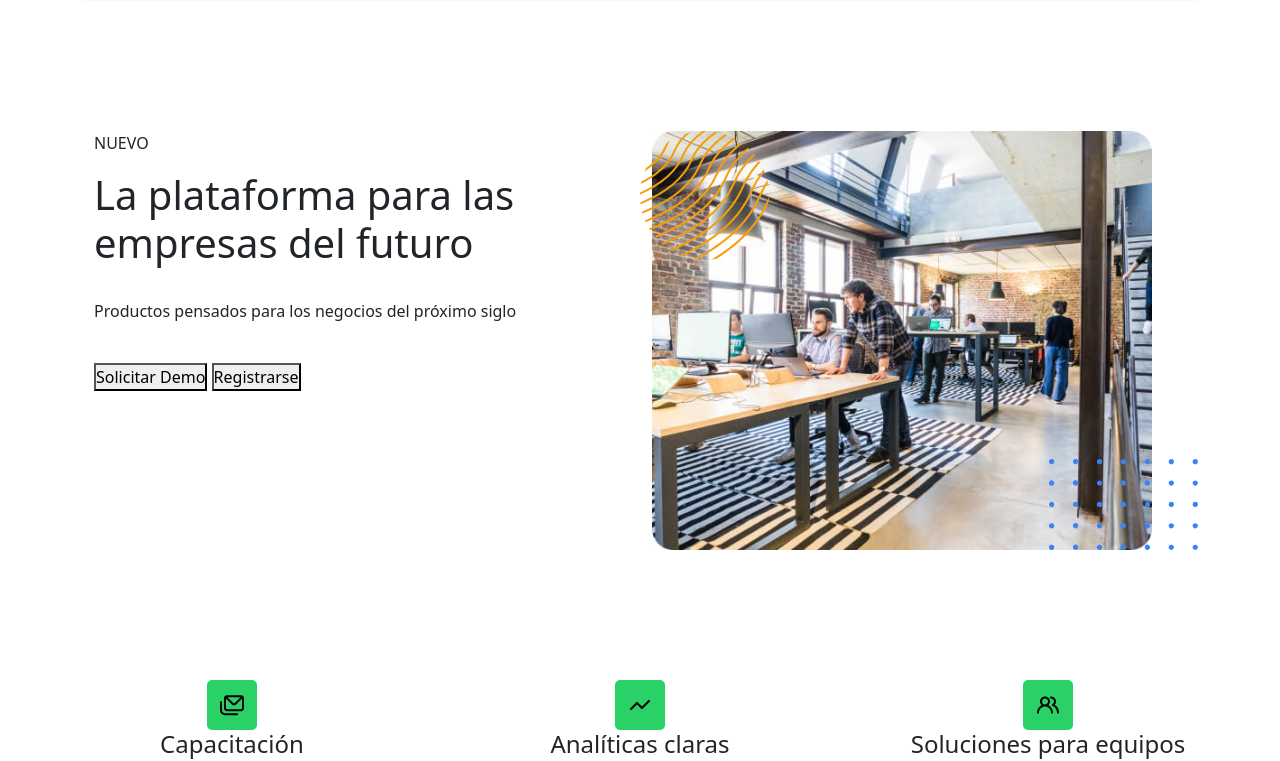
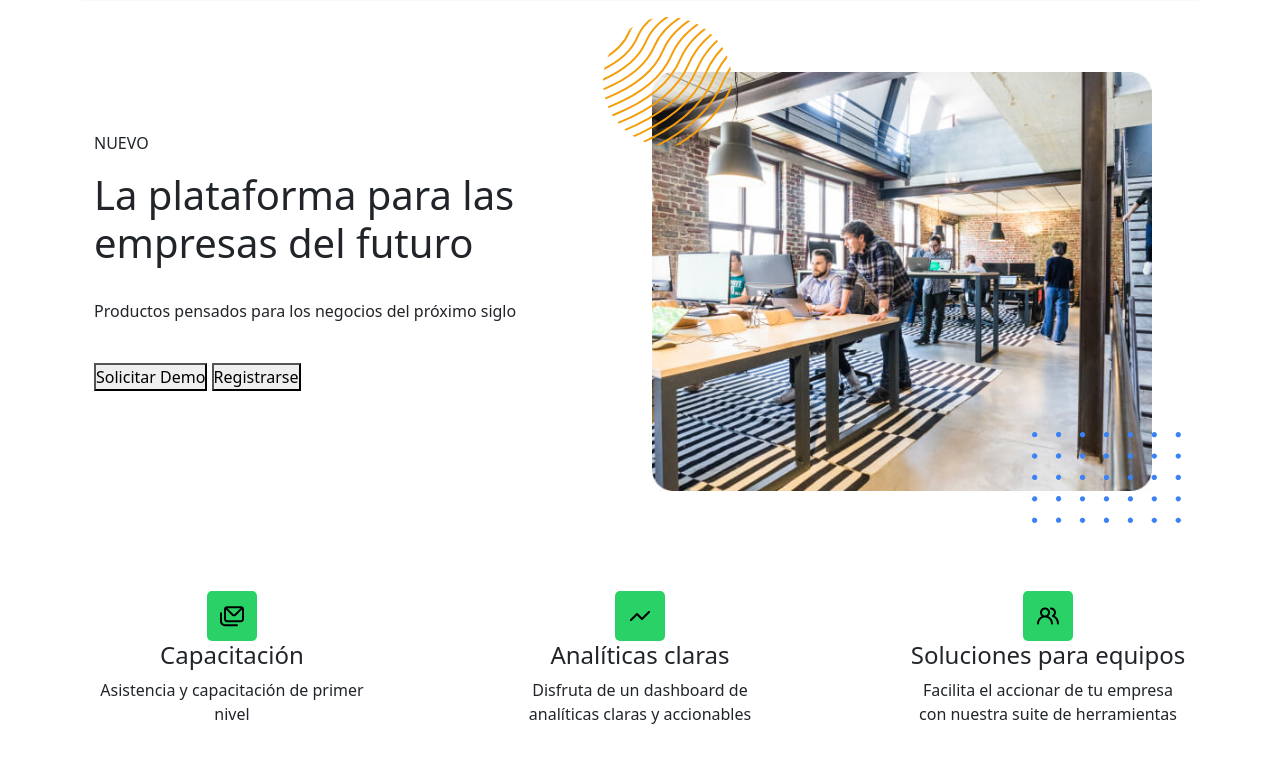
Before and after one commit to H4rdan/ProyectoSenpai, a plain HTML site: page Index.html in a window 1280 px wide. Shown: the part 47-808 px from the top of the page. Drawn offline with nearby package versions, Linux system fonts and the light colour scheme.

Commit message:
Retoques en el header

```diff
--- a/Index.html
+++ b/Index.html
@@ -44,13 +44,15 @@
           <button>Solicitar Demo</button> <button>Registrarse</button>
         </div>
       </div>
-      <div id="imgContainer" class="col-6">
+      <div id="rightContainer" class="col-6">
+        <div id="imgContainer">
           <img id="headerJpg" src="/Materiales/header.jpg" alt="" />
           <div id="imgDetails1">
             <img src="/Materiales/circle3-yellow.svg" alt="" />
           </div>
           <div id="imgDetails2">
             <img src="/Materiales/dots3-blue.svg" alt="" />
+          </div>
         </div>
       </div>
     </div>
--- a/style.css
+++ b/style.css
@@ -23,24 +23,30 @@
   right: 20px;
 }
 
+#rightContainer {
+  position: relative;
+}
+
 #imgContainer {
-  position: relative;
+  position: absolute;
+  bottom: -100px;
 }
 
 #imgDetails1 {
   position: absolute;
-  top: 0;
-  left: 0;
+  bottom: 345px;
+  right: 420px;
 }
 
 #imgDetails2 {
   position: absolute;
-  bottom: 0;
-  right: 0;
+  top: 360px;
+  left: 380px;
 }
 
 #headerJpg {
   width: 500px;
+  margin-left: auto;
 }
 
 .iconsMain {
@@ -56,7 +62,7 @@
 }
 
 #marginMain {
-  margin-top: 130px;
+  margin-top: 200px;
 }
 
 #marginArticle {
```
Lines whose indentation alone changed are shown as unchanged.
